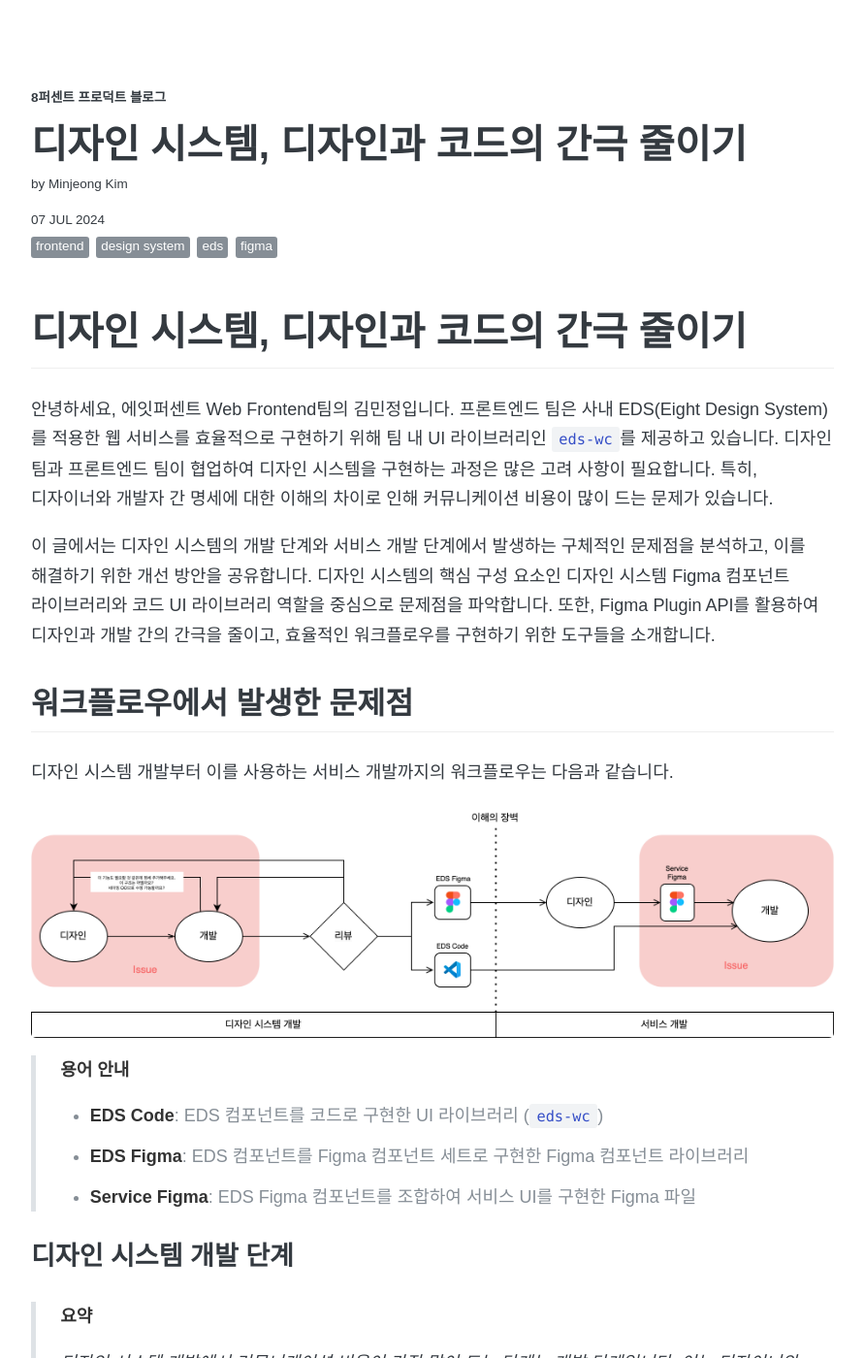
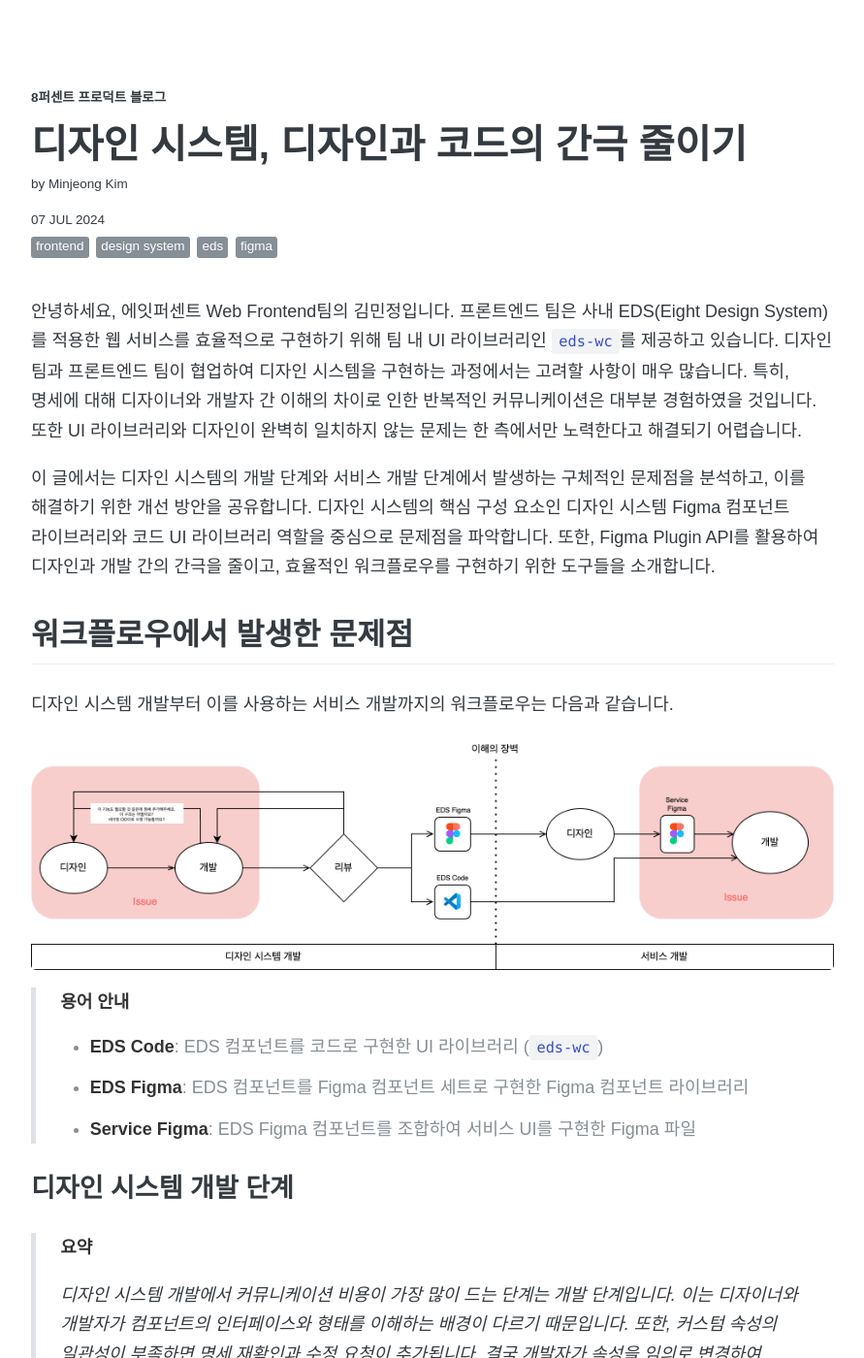
Before and after one commit to 8percent/8percent.github.io, a Jekyll site: the page built from _posts/2024-07-07-frontend-eds-improvement.md, in a window 1280 px wide and 1400 px high. Shown: the whole window at 97% size, without its empty margins (194-1085 px from the left). Built offline with Jekyll 4.4.1, drawn with Linux system fonts in a browser that asks for light colours; some web fonts are replaced; some of the changed text lies outside the part shown.

Commit message:
FIX: 문구 수정

```diff
--- a/_posts/2024-07-07-frontend-eds-improvement.md
+++ b/_posts/2024-07-07-frontend-eds-improvement.md
@@ -8,9 +8,7 @@
 description: 디자인 시스템과 개발 및 적용 과정의 문제점 분석과 Figma Plugin API를 활용한 도구 소개
 ---
 
-# 디자인 시스템, 디자인과 코드의 간극 줄이기
-
-안녕하세요, 에잇퍼센트 Web Frontend팀의 김민정입니다. 프론트엔드 팀은 사내 EDS(Eight Design System)를 적용한 웹 서비스를 효율적으로 구현하기 위해 팀 내 UI 라이브러리인 `eds-wc`를 제공하고 있습니다. 디자인 팀과 프론트엔드 팀이 협업하여 디자인 시스템을 구현하는 과정은 많은 고려 사항이 필요합니다. 특히, 디자이너와 개발자 간 명세에 대한 이해의 차이로 인해 커뮤니케이션 비용이 많이 드는 문제가 있습니다.
+안녕하세요, 에잇퍼센트 Web Frontend팀의 김민정입니다. 프론트엔드 팀은 사내 EDS(Eight Design System)를 적용한 웹 서비스를 효율적으로 구현하기 위해 팀 내 UI 라이브러리인 `eds-wc`를 제공하고 있습니다. 디자인 팀과 프론트엔드 팀이 협업하여 디자인 시스템을 구현하는 과정에서는 고려할 사항이 매우 많습니다. 특히, 명세에 대해 디자이너와 개발자 간 이해의 차이로 인한 반복적인 커뮤니케이션은 대부분 경험하였을 것입니다. 또한 UI 라이브러리와 디자인이 완벽히 일치하지 않는 문제는 한 측에서만 노력한다고 해결되기 어렵습니다.
 
 이 글에서는 디자인 시스템의 개발 단계와 서비스 개발 단계에서 발생하는 구체적인 문제점을 분석하고, 이를 해결하기 위한 개선 방안을 공유합니다. 디자인 시스템의 핵심 구성 요소인 디자인 시스템 Figma 컴포넌트 라이브러리와 코드 UI 라이브러리 역할을 중심으로 문제점을 파악합니다. 또한, Figma Plugin API를 활용하여 디자인과 개발 간의 간극을 줄이고, 효율적인 워크플로우를 구현하기 위한 도구들을 소개합니다.
 
@@ -30,7 +28,7 @@
 
 > **요약**
 >
-> _디자인 시스템 개발에서 커뮤니케이션 비용이 가장 많이 드는 단계는 개발 단계입니다. 이는 디자이너와 개발자가 컴포넌트의 인터페이스와 형태를 이해하는 방식이 다르기 때문입니다. 또한, 커스텀 속성의 일관성이 부족하면 명세 재확인과 수정 요청이 추가됩니다. 결국 개발자가 속성을 임의로 변경하여 EDS Figma와 EDS Code의 간극이 생길 수 있습니다._
+> _디자인 시스템 개발에서 커뮤니케이션 비용이 가장 많이 드는 단계는 개발 단계입니다. 이는 디자이너와 개발자가 컴포넌트의 인터페이스와 형태를 이해하는 배경이 다르기 때문입니다. 또한, 커스텀 속성의 일관성이 부족하면 명세 재확인과 수정 요청이 추가됩니다. 결국 개발자가 속성을 임의로 변경하여 EDS Figma와 EDS Code의 간극이 생길 수 있습니다._
 
 디자인 시스템 개발 단계에서는 다음 단계를 거칩니다.
 
```
